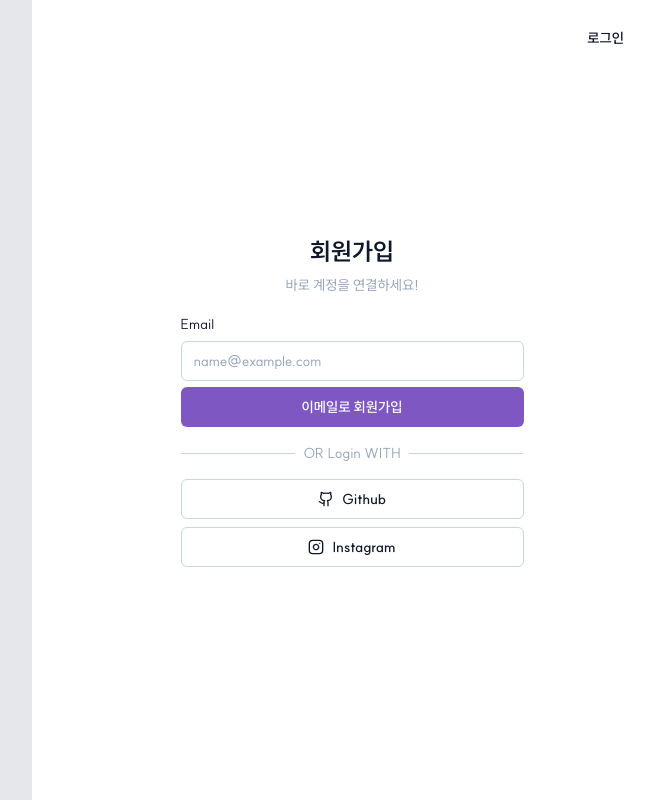
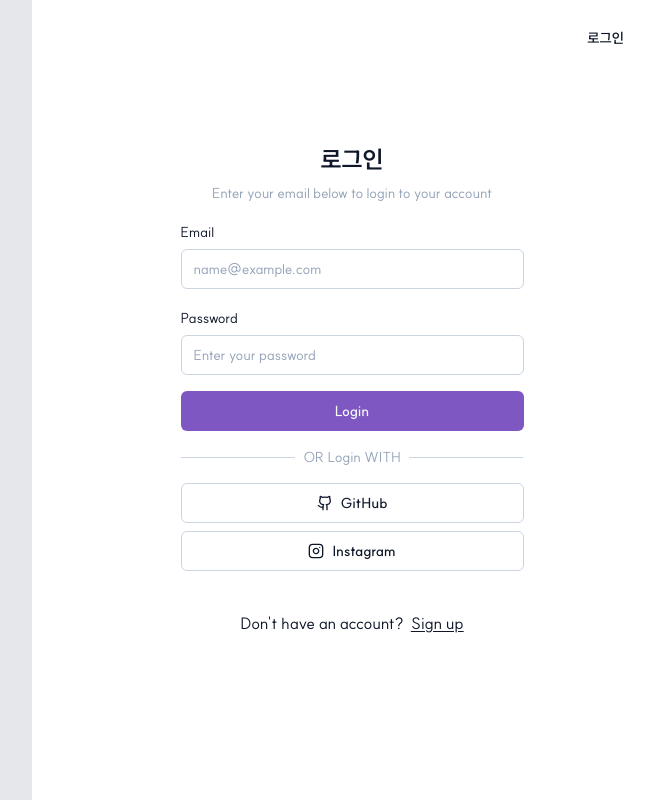
Before and after one commit to Dong-tak/milque-front, a Next.js app: page /signup in a window 1280 px wide. Shown: the whole page, without its empty margins (608-1262 px from the left). Built offline with nearby package versions, Linux system fonts and the light colour scheme; no server answers.

Commit message:
로그인 구현

```diff
--- a/app/(auth)/login/action.ts
+++ b/app/(auth)/login/action.ts
@@ -1,13 +1,7 @@
-"use server";
+import { AxiosResponse, AxiosError } from "axios";
+import { httpClientForCredentials } from "@/app/api/utils/api"; // 경로는 실제 파일 구조에 맞게 수정
 
-import axios from "axios";
-import Cookies from "js-cookie";
-import dotenv from "dotenv";
-
-dotenv.config();
-const POST_API_URL = process.env.POST_API_URL;
-
-interface LoginData {
+export interface LoginData {
   email: string;
   password: string;
 }
@@ -29,36 +23,37 @@ interface LoginResponse {
   token: Token;
 }
 
-export async function login(formData: FormData | null): Promise<void> {
-  if (!formData) {
-    throw new Error("Form data is null or undefined");
+export const onLogInSuccess = (response: AxiosResponse) => {
+  const { access } = response.data.token;
+  // AccessToken을 기본 헤더에 설정
+  httpClientForCredentials.defaults.headers.common["Authorization"] =
+    `Bearer ${access}`;
+};
+
+export const onLogIn = async (params: LoginData) => {
+  try {
+    const response = await httpClientForCredentials.post("/user/auth/", params);
+    if (response.status === 200) {
+      onLogInSuccess(response);
+    }
+  } catch (error) {
+    const axiosError = error as AxiosError;
+    console.error("로그인 실패:", axiosError.response?.data);
   }
+};
 
-  const email = formData.get("email") as string;
-  const password = formData.get("password") as string;
-
-  if (!email || !password) {
-    throw new Error("Email or password is missing");
+export const onSilentRefresh = async () => {
+  try {
+    const response = await httpClientForCredentials.post("/user/auth/refresh/");
+    if (response.status === 200) {
+      // AccessToken을 변수로 저장
+      onLogInSuccess(response);
+    }
+  } catch (error) {
+    const axiosError = error as AxiosError;
+    if (axiosError.response?.status === 401) {
+      // RefreshToken 만료 - 로그인 페이지로 이동
+      window.location.href = "/login";
+    }
   }
-
-  const loginData: LoginData = { email, password };
-
-  try {
-    const response = await axios.post<LoginResponse>(
-      "/v1/user/auth/",
-      loginData,
-    );
-
-    const { token } = response.data;
-
-    // 토큰을 쿠키에 저장 (HttpOnly 쿠키를 사용하면 보안이 강화됨)
-    Cookies.set("access_token", token.access, { expires: 1 });
-    Cookies.set("refresh_token", token.refresh, { expires: 7 });
-
-    // 로그인 성공 후 다른 페이지로 리디렉션
-    window.location.href = "/dashboard"; // 예시로 대시보드 페이지로 이동
-  } catch (error) {
-    console.error("로그인 실패:", error);
-    alert("로그인에 실패했습니다. 이메일과 비밀번호를 확인해주세요.");
-  }
-}
+};
--- a/app/(auth)/login/page.tsx
+++ b/app/(auth)/login/page.tsx
@@ -15,12 +15,20 @@ import { Label } from "@/components/ui/label";
 import { Separator } from "@/components/ui/separator";
 import { Github, Instagram } from "lucide-react";
 import Link from "next/link";
-import { login } from "./action";
+import { onLogIn } from "./action";
 import { PASSWORD_MIN_LENGTH } from "@/lib/auth/constant";
+import { LoginData } from "./action";
+
+const convertFormDataToLoginData = (formData: FormData): LoginData => {
+  const email = formData.get("email") as string;
+  const password = formData.get("password") as string;
+  return { email, password };
+};
 
 export default function Login() {
   const [email, setEmail] = useState("");
   const [password, setPassword] = useState("");
+  const [error, setError] = useState(""); // 오류 메시지 상태 추가
 
   const handleSubmit = async (e: React.FormEvent) => {
     e.preventDefault();
@@ -29,10 +37,14 @@ export default function Login() {
     formData.append("email", email);
     formData.append("password", password);
 
+    const loginData: LoginData = convertFormDataToLoginData(formData);
+
     try {
-      await login(formData);
-    } catch (error) {
-      console.error("Login failed", error);
+      await onLogIn(loginData);
+    } catch (err) {
+      const errorMessage = (err as Error).message; // 명시적 형변환
+      setError("로그인 실패: " + errorMessage); // 오류 메시지 설정
+      console.error("Login failed", errorMessage);
     }
   };
 
@@ -67,13 +79,15 @@ export default function Login() {
             <Input
               name="password"
               type="password"
-              placeholder="Password"
               required
-              minLength={PASSWORD_MIN_LENGTH}
               value={password}
               onChange={(e) => setPassword(e.target.value)}
+              id="password"
+              placeholder="Enter your password"
             />
           </div>
+          {error && <p style={{ color: "red" }}>{error}</p>}{" "}
+          {/* 오류 메시지 표시 */}
           <Button size={"long"} type="submit">
             Login
           </Button>
--- a/app/(auth)/signup/page.tsx
+++ b/app/(auth)/signup/page.tsx
@@ -1,8 +1,7 @@
 "use client";
 
-import { useState } from "react";
-import { useForm, FieldValues } from "react-hook-form";
-import { useRouter } from "next/navigation";
+import { useState, useEffect } from "react";
+import { Button } from "@/components/ui/button";
 import {
   Card,
   CardContent,
@@ -13,91 +12,108 @@ import {
 } from "@/components/ui/card";
 import { Input } from "@/components/ui/input";
 import { Label } from "@/components/ui/label";
-import { Button } from "@/components/ui/button";
 import { Separator } from "@/components/ui/separator";
 import { Github, Instagram } from "lucide-react";
-import { registerUser } from "./action";
+import Link from "next/link";
+import { onLogIn, onSilentRefresh } from "@/app/(auth)/login/action";
+import { PASSWORD_MIN_LENGTH } from "@/lib/auth/constant";
 
-interface FormState {
-  fieldErrors?: {
-    email?: string;
-  };
-}
+export default function Login() {
+  const [email, setEmail] = useState("");
+  const [password, setPassword] = useState("");
+  const [error, setError] = useState(""); // 오류 메시지 상태 추가
 
-export default function Signup() {
-  const [state, setState] = useState<FormState>({ fieldErrors: {} });
-  const [isLoading, setIsLoading] = useState(false); // isLoading 상태 변수 추가
-  const { register, handleSubmit } = useForm();
-  const router = useRouter();
+  useEffect(() => {
+    onSilentRefresh();
+  }, []);
 
-  const onSubmitRegister = async (data: FieldValues) => {
-    setIsLoading(true);
+  const handleSubmit = async (e: React.FormEvent) => {
+    e.preventDefault();
+
+    const formData = new FormData();
+    formData.append("email", email);
+    formData.append("password", password);
+
     try {
-      const result = await registerUser(data.email as string);
-      if (result.success) {
-        // 회원가입 성공 시 인증 페이지로 이동
-        router.push("/verify");
-      } else {
-        // 회원가입 실패 시 오류 메시지 표시
-        setState({ fieldErrors: { email: result.error } });
-      }
-    } finally {
-      setIsLoading(false);
+      await onLogIn({ email, password });
+    } catch (err) {
+      const errorMessage = (err as Error).message; // 명시적 형변환
+      setError("로그인 실패: " + errorMessage); // 오류 메시지 설정
+      console.error("Login failed", errorMessage);
     }
   };
 
   return (
     <Card className="max-h-[540px] max-w-[400px] grow items-center justify-center space-y-[16px] border-none bg-background shadow-none sm:w-auto sm:min-w-[343px]">
       <CardHeader className="p-0">
-        <CardTitle className="text-center">
-          회원가입{isLoading && <span> 로딩 중...</span>}
-        </CardTitle>
+        <CardTitle className="h-auto w-full text-center">로그인</CardTitle>
         <CardDescription className="text-center">
-          바로 계정을 연결하세요!
+          Enter your email below to login to your account
         </CardDescription>
       </CardHeader>
-      <CardContent className="space-y-4 p-0">
-        <form
-          className="space-y-[6px]"
-          onSubmit={handleSubmit(onSubmitRegister)}
-        >
+      <CardContent className="h-auto w-full space-y-4 p-0">
+        <form onSubmit={handleSubmit} className="space-y-4">
           <div className="space-y-[6px]">
-            <Label htmlFor="register-email" className="h-10">
+            <Label htmlFor="email" className="h-10">
               Email
             </Label>
             <Input
+              name="email"
               type="email"
               required
-              // errors={
-              //   state.fieldErrors?.email ? [state.fieldErrors.email] : undefined
-              // }
-              id="register-email"
+              value={email}
+              onChange={(e) => setEmail(e.target.value)}
+              id="email"
               placeholder="name@example.com"
-              {...register("email")}
             />
           </div>
-          <Button size={"long"} type="submit" disabled={isLoading}>
-            이메일로 회원가입
+          <div className="space-y-[6px]">
+            <Label htmlFor="password" className="h-10">
+              Password
+            </Label>
+            <Input
+              name="password"
+              type="password"
+              required
+              value={password}
+              onChange={(e) => setPassword(e.target.value)}
+              id="password"
+              placeholder="Enter your password"
+            />
+          </div>
+          {error && <p style={{ color: "red" }}>{error}</p>}{" "}
+          {/* 오류 메시지 표시 */}
+          <Button size={"long"} type="submit">
+            Login
           </Button>
         </form>
       </CardContent>
-      <CardContent className="flex items-center p-0">
+      <CardContent className="flex h-auto w-full items-center p-0">
         <Separator />
         <div className="w-full text-center text-muted-foreground body-normal-body-01">
           OR Login WITH
         </div>
         <Separator />
       </CardContent>
-      <CardContent className="space-y-2 p-0">
+      <CardContent className="h-auto w-full space-y-2 p-0">
         <Button variant={"background"} size={"long"} className="gap-2">
           <Github className="h-4 w-4" />
-          Github
+          GitHub
         </Button>
         <Button variant={"background"} size={"long"} className="gap-2">
           <Instagram className="h-4 w-4" />
           Instagram
         </Button>
       </CardContent>
+      <CardContent className="flex h-auto w-full items-center justify-center py-6">
+        <div>Don&apos;t have an account?&nbsp;&nbsp;</div>
+        <Link
+          href={"/signup"}
+          className="flex underline underline-offset-2 hover:scale-105 hover:opacity-60"
+        >
+          Sign up
+        </Link>
+      </CardContent>
     </Card>
   );
 }
--- a/app/api/utils/api.ts
+++ b/app/api/utils/api.ts
@@ -1,5 +1,6 @@
 import { getCsrfToken } from "./csrf";
-
+import axios from "axios";
+import Cookies from "js-cookie";
 // Register function
 export async function registerUser(
   email: string,
@@ -86,3 +87,10 @@ export async function verifyEmail(code: string): Promise<{
     };
   }
 }
+
+const POST_API_URL = process.env.NEXT_PUBLIC_POST_API_URL || "/";
+
+export const httpClientForCredentials = axios.create({
+  baseURL: POST_API_URL,
+  withCredentials: true, // 서로 다른 도메인 간 쿠키 공유를 위해 설정
+});
```
